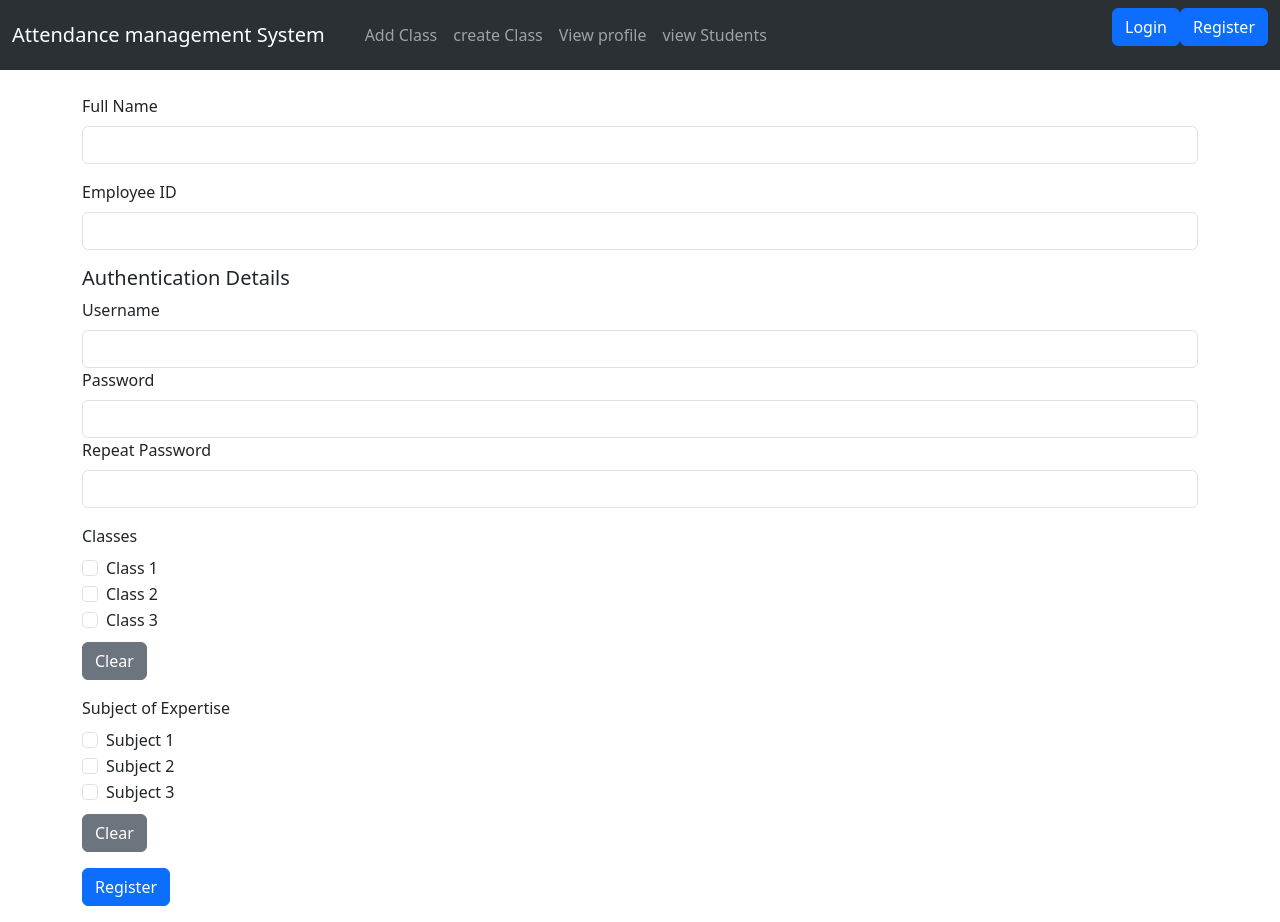
After one commit to sarveshwar-1/Attendance-Management-ESP32, a Flask app: page /register in a window 1280 px wide. The commit adds this page. Run offline with Flask 3, Linux system fonts and the light colour scheme; some libraries are stand-ins or nearby versions.

Commit message:
refactor: Update API.py to use Flask-PyMongo for database operations

```diff
--- a/API.py
+++ b/API.py
@@ -1,17 +1,72 @@
-from flask import Flask, request,render_template
-import db
+from flask import Flask, request,render_template,redirect,url_for
+from flask_pymongo import PyMongo
+from werkzeug.security import generate_password_hash, check_password_hash
 app = Flask(__name__)
-
-@app.route('/', methods=['POST','GET'])
+app.config["MONGO_URI"] = "mongodb://localhost:27017/Attendance"
+mongo = PyMongo(app)
+students = mongo.db.students
+staff = mongo.db.staff
+app.config['SECRET_KEY'] = 'secret'
+@app.route('/post', methods=['POST','GET'])
 def index():
     if request.method == 'POST':
         data = request.json
-        db.add_student(data)
-        render_template('index.html')
+        students.insert_one(data)
+        print('success')
+        return 'success'
+@app.route('/home', methods=['POST','GET'])
+def home():
+    y = students.find()
+    y = list(y)
+    print(y)
+    return render_template('index.html', messages=y)
+@app.route('/deleteAll', methods=['POST','GET'])
+def delete():
+    students.delete_many({})
+    return redirect(url_for('home'))
+@app.route('/main', methods=['POST','GET'])
+def main():
+    return render_template('main.html')
+from flask import session
 
-        return 'data entered successfully'
-    y = db.get_students()
-    return render_template('index.html',messages = y)
+@app.route('/login', methods=['POST','GET'])
+def login():
+    if request.method == 'POST':
+        username = request.form.get('username')
+        password = request.form.get('password')
+        user = staff.find_one({"username": username})
+        if user and check_password_hash(user['password'], password):
+            session['username'] = user['username']
+            return redirect(url_for('home'))
+        else:
+            return 'Invalid username or password'
+    else:
+        return render_template('login.html')
 
+@app.route('/register', methods=['POST','GET'])
+def register():
+    if request.method == 'POST':
+        username = request.form.get('username')
+        password = request.form.get('password')
+        if students.find_one({"username": username}):
+            return 'Username already exists'
+        if password != request.form.get('repeatPassword'):
+            return 'Passwords do not match'
+        else:
+            staff.insert_one({
+                "username": username,
+                "password": generate_password_hash(password),
+                "classes": request.form.get('classes[]'),
+                "subjects": request.form.get('subjects[]')
+            })
+            session['username'] = username
+            return redirect(url_for('home'))
+    else:
+        return render_template('register.html')
+
+@app.route('/logout')
+def logout():
+    session.pop('username', None)
+    return redirect(url_for('login'))
 if __name__ == '__main__':
     app.run(debug=True, port=2000)
--- a/esp32.py
+++ b/esp32.py
@@ -7,7 +7,7 @@ import datetime
 #cap = cv2.VideoCapture(0)
 font = cv2.FONT_HERSHEY_PLAIN
 
-url='http://192.168.124.1/'
+url='http://192.168.40.1/'
 cv2.namedWindow("live transmission", cv2.WINDOW_AUTOSIZE)
 URLx = 'http://127.0.0.1:2000/'
 prev=""
--- /dev/null
+++ b/templates/base.html
@@ -0,0 +1,19 @@
+<html>
+    <head>
+        <link rel="stylesheet" href="style.css">
+        <link href="https://cdn.jsdelivr.net/npm/bootstrap@5.3.3/dist/css/bootstrap.min.css" rel="stylesheet" integrity="sha384-QWTKZyjpPEjISv5WaRU9OFeRpok6YctnYmDr5pNlyT2bRjXh0JMhjY6hW+ALEwIH" crossorigin="anonymous">
+        <meta charset="utf-8">
+        <meta name="viewport" content="width=device-width, initial-scale=1">
+    </head>
+<body>
+    {% include 'navbar.html' %}
+    <br>
+    <div class="container">
+        {%block content%}
+        {%endblock%}
+    </div>
+
+</body>
+<script src="https://cdn.jsdelivr.net/npm/bootstrap@5.3.3/dist/js/bootstrap.bundle.min.js" integrity="sha384-YvpcrYf0tY3lHB60NNkmXc5s9fDVZLESaAA55NDzOxhy9GkcIdslK1eN7N6jIeHz" crossorigin="anonymous"></script>
+
+</html>
--- a/templates/default.html
+++ /dev/null
@@ -1 +0,0 @@
-<h1>Listening for requests</h1>
--- /dev/null
+++ b/templates/main.html
@@ -0,0 +1,2 @@
+{%extends 'base.html'%}
+{%block content%}
--- /dev/null
+++ b/templates/navbar.html
@@ -0,0 +1,38 @@
+
+{%block content%}
+<nav class="navbar navbar-expand-lg bg-body-tertiary" data-bs-theme="dark">
+    <div class="container-fluid">
+      <a class="navbar-brand" href="#">Attendance management System</a>
+      <button class="navbar-toggler" type="button" data-bs-toggle="collapse" data-bs-target="#navbarSupportedContent" aria-controls="navbarSupportedContent" aria-expanded="false" aria-label="Toggle navigation">
+        <span class="navbar-toggler-icon"></span>
+      </button>
+      <div class="collapse navbar-collapse" id="navbarSupportedContent">
+        <ul class="navbar-nav me-auto mb-2 mb-lg-0">
+          <li class="nav-item">
+            <a class="nav-link active" aria-current="page" href="#"></a>
+          </li>
+          <li class="nav-item">
+            <a class="nav-link" href="#">Add Class</a>
+          </li>
+          <li class="nav-item">
+            <a class="nav-link" href="#">create Class</a>
+          </li>
+          <li class="nav-item">
+            <a class="nav-link" href="#">View profile</a>
+          </li>
+          <li class="nav-item">
+            <a class="nav-link" href="#">view Students</a>
+          </li>
+
+        </ul>
+
+        <form class="d-flex"action="/login">
+          <button class="btn btn-primary" type="submit" >Login</button>
+        </form>
+        <form class="d-flex"action="/register">
+          <button class="btn btn-primary" type="submit">Register</button>
+        </form>
+      </div>
+    </div>
+  </nav>
+{%endblock%}
--- /dev/null
+++ b/templates/register.html
@@ -0,0 +1,72 @@
+{%extends 'base.html'%}
+{%block content%}
+<form action="/register" method="post">
+    <div class="mb-3">
+        <label for="name" class="form-label">Full Name</label>
+        <input type="text" class="form-control" id="name" name="name">
+    </div>
+    <div class="mb-3">
+        <label for="employeeId" class="form-label">Employee ID</label>
+        <input type="text" class="form-control" id="employeeId" name="employeeId">
+    </div>
+    <div class="mb-3">
+        <h5>Authentication Details</h5>
+        <label for="username" class="form-label">Username</label>
+        <input type="text" class="form-control" id="username" name="username">
+        <label for="password" class="form-label">Password</label>
+        <input type="password" class="form-control" id="password" name="password">
+        <label for="repeatPassword" class="form-label">Repeat Password</label>
+        <input type="password" class="form-control" id="repeatPassword" name="repeatPassword">
+    </div>
+<!-- ... -->
+<div class="mb-3">
+    <label class="form-label">Classes</label>
+    <div id="classes">
+        <!-- Replace with your actual classes -->
+        <div class="form-check">
+            <input class="form-check-input" type="checkbox" value="class1" id="class1" name="classes[]">
+            <label class="form-check-label" for="class1">Class 1</label>
+        </div>
+        <div class="form-check">
+            <input class="form-check-input" type="checkbox" value="class2" id="class2" name="classes[]">
+            <label class="form-check-label" for="class2">Class 2</label>
+        </div>
+        <div class="form-check">
+            <input class="form-check-input" type="checkbox" value="class3" id="class3" name="classes[]">
+            <label class="form-check-label" for="class3">Class 3</label>
+        </div>
+    </div>
+    <button type="button" class="btn btn-secondary mt-2" onclick="clearSelection('classes')">Clear</button>
+</div>
+<div class="mb-3">
+    <label class="form-label">Subject of Expertise</label>
+    <div id="subjects">
+        <!-- Replace with your actual subjects -->
+        <div class="form-check">
+            <input class="form-check-input" type="checkbox" value="subject1" id="subject1" name="subjects[]">
+            <label class="form-check-label" for="subject1">Subject 1</label>
+        </div>
+        <div class="form-check">
+            <input class="form-check-input" type="checkbox" value="subject2" id="subject2" name="subjects[]">
+            <label class="form-check-label" for="subject2">Subject 2</label>
+        </div>
+        <div class="form-check">
+            <input class="form-check-input" type="checkbox" value="subject3" id="subject3" name="subjects[]">
+            <label class="form-check-label" for="subject3">Subject 3</label>
+        </div>
+    </div>
+    <button type="button" class="btn btn-secondary mt-2" onclick="clearSelection('subjects')">Clear</button>
+</div>
+    <button type="submit" class="btn btn-primary">Register</button>
+</form>
+<script>
+    function clearSelection(id) {
+        var inputs = document.getElementById(id).getElementsByTagName('input');
+        for (var i = 0; i < inputs.length; i++) {
+            if (inputs[i].type === 'checkbox') {
+                inputs[i].checked = false;
+            }
+        }
+    }
+</script>
+{%endblock%}
```
Also changed, not shown: db.py (deleted, +0 -36 lines), temp/app.py (deleted, +0 -17 lines), temp/client.py (deleted, +0 -7 lines), templates/index.html (+8 -13 lines), templates/login.html (added, +19 -0 lines).
